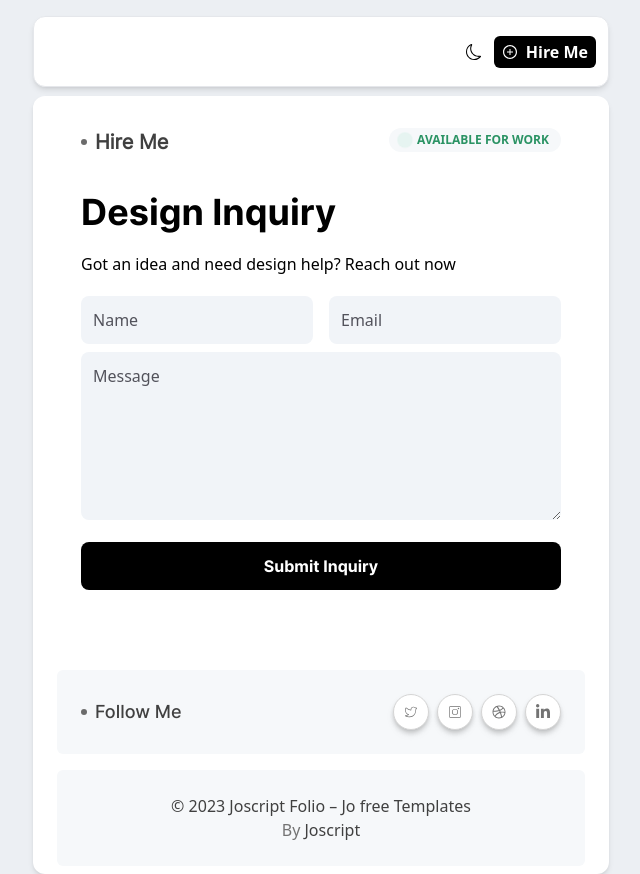
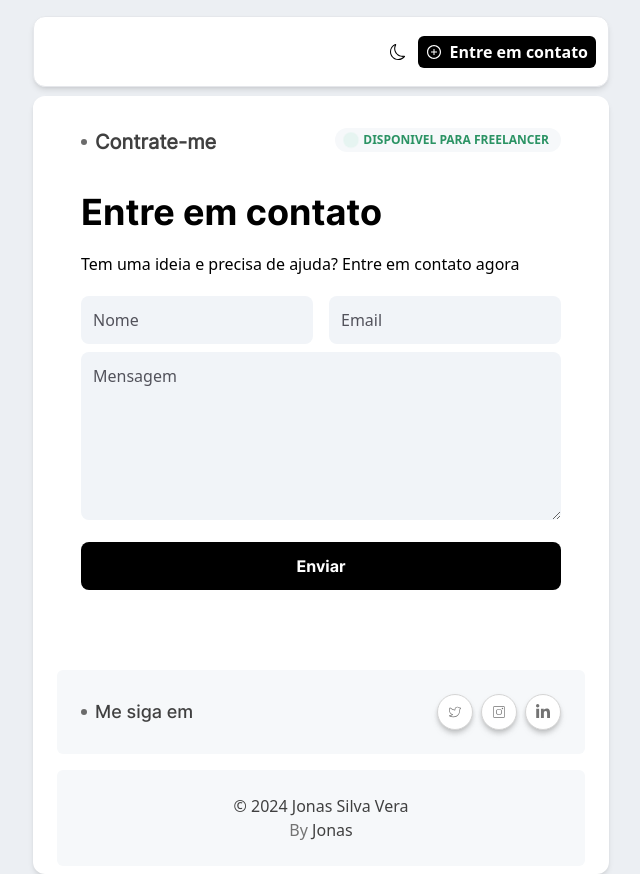
Before and after one commit to JonasVera/myprofile, a Next.js app: page /contact in a window 1280 px wide. Shown: the whole page, without its empty margins (319-959 px from the left). Built offline with nearby package versions, Linux system fonts and the light colour scheme; some icons are missing.

Commit message:
feat: adicao de informacoes

```diff
--- a/app/Header/page.jsx
+++ b/app/Header/page.jsx
@@ -15,9 +15,9 @@ import { useTheme } from "next-themes";
 
 let links = [
   { icons: <PiHouseSimpleThin />, path: "/" },
+  { icons: <PiBagSimpleLight />, path: "/product" },
   { icons: <PiUserLight />, path: "/about" },
   { icons: <PiLaptopThin />, path: "/project" },
-  { icons: <PiBagSimpleLight />, path: "/product" },
 ];
 
 function Headpage() {
@@ -90,7 +90,7 @@ function Headpage() {
             <Link href={"/contact"}>
               <div className="bg-black dark:bg-[#373737]  px-2 rounded-md flex items-center gap-x-2 py-1">
                 <AiOutlinePlusCircle className="text-white tex-3" />
-                <span className="text-white  font-semibold">Hire Me</span>
+                <span className="text-white  font-semibold">Entre em contato</span>
               </div>
             </Link>
           </div>
--- a/app/contact/page.jsx
+++ b/app/contact/page.jsx
@@ -1,5 +1,4 @@
 import React from "react";
-import { AiOutlineDribbble } from "react-icons/ai";
 import { CiInstagram, CiTwitter } from "react-icons/ci";
 import { FaLinkedinIn } from "react-icons/fa";
 
@@ -12,21 +11,21 @@ function page() {
             <div className="flex items-center gap-x-2 font-InterRe">
               <div className="w-[6px] h-[6px] rounded-full  bg-[#6b6b6b]" />
               <h1 className="text-neutral-700 dark:text-[#C0C0C0] max-md:text-xl text-xl font-InterRe font-bold">
-                Hire Me
+                Contrate-me
               </h1>
             </div>
             <div className="bg-[#F6F8FA] dark:bg-[#115e3b] h-6 w-6 lg:w-fit lg:px-3 rounded-full flex items-center justify-center gap-x-2">
               <div className="w-2 h-2 rounded-full animate-ping dark:animate-none bg-[#28C780]" />
               <p className="text-[#2b9364] hidden lg:flex text-xs font-semibold uppercase ">
-                Available for work
+              Disponivel para freelancer
               </p>
             </div>
           </div>
 
           <div className="mt-9">
-            <h1 className="text-4xl font-InterBo">Design Inquiry</h1>
+            <h1 className="text-4xl font-InterBo">Entre em contato</h1>
             <p className="dark:text-[#C0C0C0] my-5">
-              Got an idea and need design help? Reach out now
+              Tem uma ideia e precisa de ajuda? Entre em contato agora
             </p>
 
             <div>
@@ -36,7 +35,7 @@ function page() {
                   bg-[#F1F4F8]
                   placeholder-zinc-600"
                   type="text"
-                  placeholder="Name"
+                  placeholder="Nome"
                 />
                 <input
                   className="w-1/2 p-3
@@ -56,12 +55,12 @@ function page() {
 
                   outline-none border-none  dark:bg-[#2C2C2C]/40 placeholder-zinc-600 rounded-lg"
                   rows="6"
-                  placeholder="Message"
+                  placeholder="Mensagem"
                 ></textarea>
               </div>
 
               <button className="w-full p-3 rounded-lg text-white dark:bg-neutral-700 bg-black dark:hover:bg-neutral-800 transition-all ease-in-out duration-500 mt-4 font-InterBo">
-                Submit Inquiry
+                Enviar
               </button>
             </div>
           </div>
@@ -71,7 +70,7 @@ function page() {
             <div className="flex items-center gap-x-2 font-InterRe">
               <div className="w-[6px] h-[6px] rounded-full  bg-[#6b6b6b]" />
               <h1 className="text-neutral-700 dark:text-[#C0C0C0] text-lg font-InterMe">
-                Follow Me
+                Me siga em
               </h1>
             </div>
 
@@ -82,9 +81,6 @@ function page() {
               <div className="border-neutral-300 bg-white shadow-md drop-shadow-md border dark:bg-[#373737]  dark:border-none w-9 h-9 px-2 rounded-full flex items-center justify-center gap-x-1 ">
                 <CiInstagram className="text-neutral-500 dark:text-white" />
               </div>{" "}
-              <div className="border-neutral-300 bg-white shadow-md drop-shadow-md border dark:bg-[#373737]  dark:border-none w-9 h-9 px-2 rounded-full flex justify-center items-center  gap-x-1 ">
-                <AiOutlineDribbble className="text-neutral-500 dark:text-white" />
-              </div>
               <div className="border-neutral-300 bg-white shadow-md drop-shadow-md border dark:bg-[#373737]  dark:border-none w-9 h-9 px-2 rounded-full flex items-center justify-center gap-x-1  ">
                 <FaLinkedinIn className="text-neutral-500 dark:text-white" />
               </div>
@@ -95,12 +91,12 @@ function page() {
         <div className="bg-[#F6F8FA] dark:bg-[#2C2C2C] p-6  mt-4 rounded-md">
             <div className="text-center">
               <span className="text-neutral-700 dark:text-neutral-400">
-              © 2023 Joscript Folio – Jo free Templates
+                © {new Date().getFullYear()} Jonas Silva Vera
               </span>
               <p className="text-neutral-500">
                 By{" "}
                 <span className="hover:underline  hover:text-neutral-400 text-neutral-700 dark:text-neutral-300">
-                Joscript
+                  Jonas
                 </span>
               </p>
             </div>
--- a/app/layout.js
+++ b/app/layout.js
@@ -3,13 +3,13 @@ import Header from "@/app/Header/page";
 import Theming from "@/theme/Theming";
 
 export const metadata = {
-  title: "Create Next App",
-  description: "Generated by create next app",
+  title: "jonassilvavera.me",
+  description: "Meu portifolio",
 };
 
 export default function RootLayout({ children }) {
   return (
-    <html lang="en">
+    <html lang="pt-br">
       <body className="">
         <Theming>
           <Header />
--- a/app/page.js
+++ b/app/page.js
@@ -103,21 +103,9 @@ export default function Home() {
                 >
 
                 Desenvolvedor de software, <br />
-                Atualmente trabalhando na Foton Informatica
+                Atualmente trabalhando na <br/>Foton Informatica com <br/> desenvolvimento de sistemas bancarios
                 </motion.p>
 
-                <div className="flex items-center gap-x-2 mt-6 ">
-                  <div className="bg-black dark:bg-[#373737] w-fit shadow-md  px-2 rounded-md flex items-center gap-x-2 py-1">
-                    <AiOutlinePlusCircle className="text-white tex-3" />
-                    <span className="text-white  font-semibold">Hire Me</span>
-                  </div>
-                  <div className="border-neutral-300 dark:border-neutral-700/50 shadow-md border  w-fit h-8 px-2 rounded-md flex items-center gap-x-2 ">
-                    <FiCopy className="" />
-                    <span className="text-neutral-700 dark:text-white  font-semibold">
-                      Copy Email
-                    </span>
-                  </div>
-                </div>
               </div>
               <div className="border text-center flex md:justify-center border-neutral-200 dark:border-neutral-700 dark:bg-[#2C2C2C] w-fit md:order-1 order-1 rounded-full p-3 ">
                 <motion.img
@@ -129,7 +117,7 @@ export default function Home() {
                     transition: { duration: 0.4, delay: 0.5 },
                   }}
                   className="w-32 h-32 flex object-cover   rounded-full "
-                  src="https://media.licdn.com/dms/image/C4D03AQG_LE4Bt0iu7A/profile-displayphoto-shrink_200_200/0/1662572699019?e=1714608000&v=beta&t=g-iFlhVGYWxOVwW_en-M9P3nAE4Z8a0YlfDrcxAnhW0"
+                  src="https://lh3.googleusercontent.com/a/ACg8ocLhXQ8nbYCXlxpsNl4YIeqGGn_YTHCA21dren9EaEulQF5i=s288-c-no"
                   alt=""
                 />
               </div>
@@ -142,7 +130,7 @@ export default function Home() {
                 <div className="flex items-center gap-x-2 font-InterRe">
                   <div className="w-[6px] h-[6px] rounded-full  bg-[#6b6b6b]" />
                   <h1 className="text-neutral-700 dark:text-[#C0C0C0] text-lg font-InterMe">
-                    Projects
+                    Experiencia
                   </h1>
                 </div>
 
@@ -193,7 +181,8 @@ export default function Home() {
             </div>
           </div>
           <div>
-            <div className="dark:bg-[#2C2C2C] bg-[#F6F8FA] p-6  mt-6 rounded-md">
+
+            <div hidden="true" className="dark:bg-[#2C2C2C] bg-[#F6F8FA] p-6  mt-6 rounded-md">
               <div className="flex items-center gap-x-2 font-InterRe">
                 <div className="w-[6px] h-[6px] rounded-full  bg-[#6b6b6b]" />
                 <h1 className="text-neutral-700 dark:text-[#C0C0C0] text-lg font-InterMe">
@@ -242,10 +231,10 @@ export default function Home() {
           <div className="mx-auto max-w-md">
             <div>
               <h2 className=" text-4xl text-center dark:text-white text-[#353849] font-InterBo">
-                Let’s work together.
+                 Vamos trabalhar juntos.
               </h2>
               <p className="text-center mt-3 dark:text-neutral-300 text-[#666D80] text-lg">
-                Creating user experience and visual appealing design
+              Posso ajudar você a transformar suas ideias em realidade por meio da programação.
               </p>
             </div>
 
@@ -253,12 +242,12 @@ export default function Home() {
               <div className="flex items-center gap-x-4 justify-center mt-6">
                 <div className="bg-black dark:bg-[#373737] w-fit shadow-md  px-2 rounded-md flex items-center gap-x-2 py-1">
                   <AiOutlinePlusCircle className="text-white tex-3" />
-                  <span className="text-white  font-semibold">Hire Me</span>
+                  <span className="text-white  font-semibold">Entre em contato</span>
                 </div>
                 <div className="border-neutral-300 shadow-md border dark:border-neutral-700  w-fit h-8 px-2 rounded-md flex items-center gap-x-2 ">
                   <FiCopy className="" />
                   <span className="text-neutral-700  dark:text-white font-semibold">
-                    Copy Email
+                    Copiar Email
                   </span>
                 </div>
               </div>
@@ -270,7 +259,7 @@ export default function Home() {
               <div className="flex items-center gap-x-2 font-InterRe">
                 <div className="w-[6px] h-[6px] rounded-full  bg-[#6b6b6b]" />
                 <h1 className="text-neutral-700 dark:text-[#C0C0C0] text-lg font-InterMe">
-                  Follow Me
+                  Me siga em
                 </h1>
               </div>
 
@@ -281,9 +270,7 @@ export default function Home() {
                 <div className="border-neutral-300 bg-white shadow-md drop-shadow-md border dark:bg-[#373737]  dark:border-none w-9 h-9 px-2 rounded-full flex items-center justify-center gap-x-1 ">
                   <CiInstagram className="text-neutral-500 dark:text-white" />
                 </div>{" "}
-                <div className="border-neutral-300 bg-white shadow-md drop-shadow-md border dark:bg-[#373737]  dark:border-none w-9 h-9 px-2 rounded-full flex justify-center items-center  gap-x-1 ">
-                  <AiOutlineDribbble className="text-neutral-500 dark:text-white" />
-                </div>
+
                 <div className="border-neutral-300 bg-white shadow-md drop-shadow-md border dark:bg-[#373737]  dark:border-none w-9 h-9 px-2 rounded-full flex items-center justify-center gap-x-1  ">
                   <FaLinkedinIn className="text-neutral-500 dark:text-white" />
                 </div>
@@ -294,12 +281,12 @@ export default function Home() {
           <div className="bg-[#F6F8FA] dark:bg-[#2C2C2C] p-6  mt-4 rounded-md">
             <div className="text-center">
               <span className="text-neutral-700 dark:text-neutral-400">
-                © 2023 Joscript Folio – Jo free Templates
+                © {new Date().getFullYear()} Jonas Silva Vera
               </span>
               <p className="text-neutral-500">
                 By{" "}
                 <span className="hover:underline  hover:text-neutral-400 text-neutral-700 dark:text-neutral-300">
-                  Joscript
+                  Jonas
                 </span>
               </p>
             </div>
```
Also changed, not shown: app/about/page.jsx (+6 -5 lines). Lines whose indentation alone changed are shown as unchanged.
